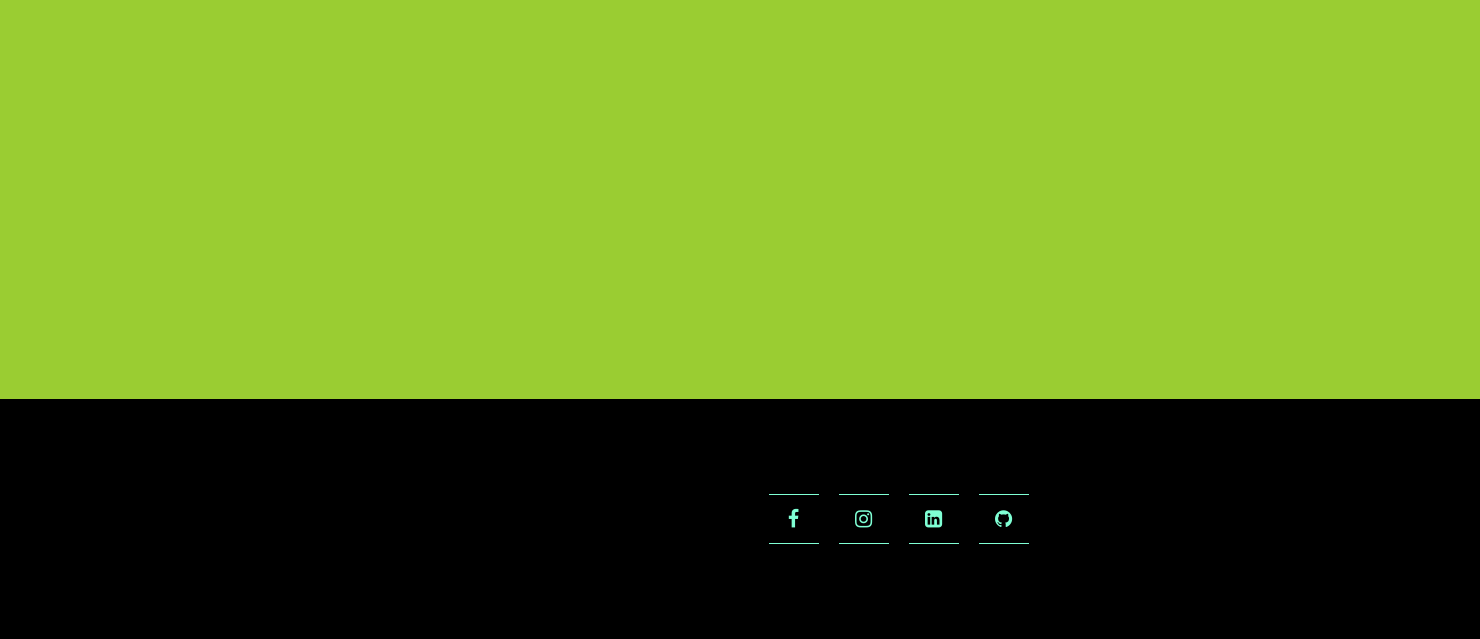
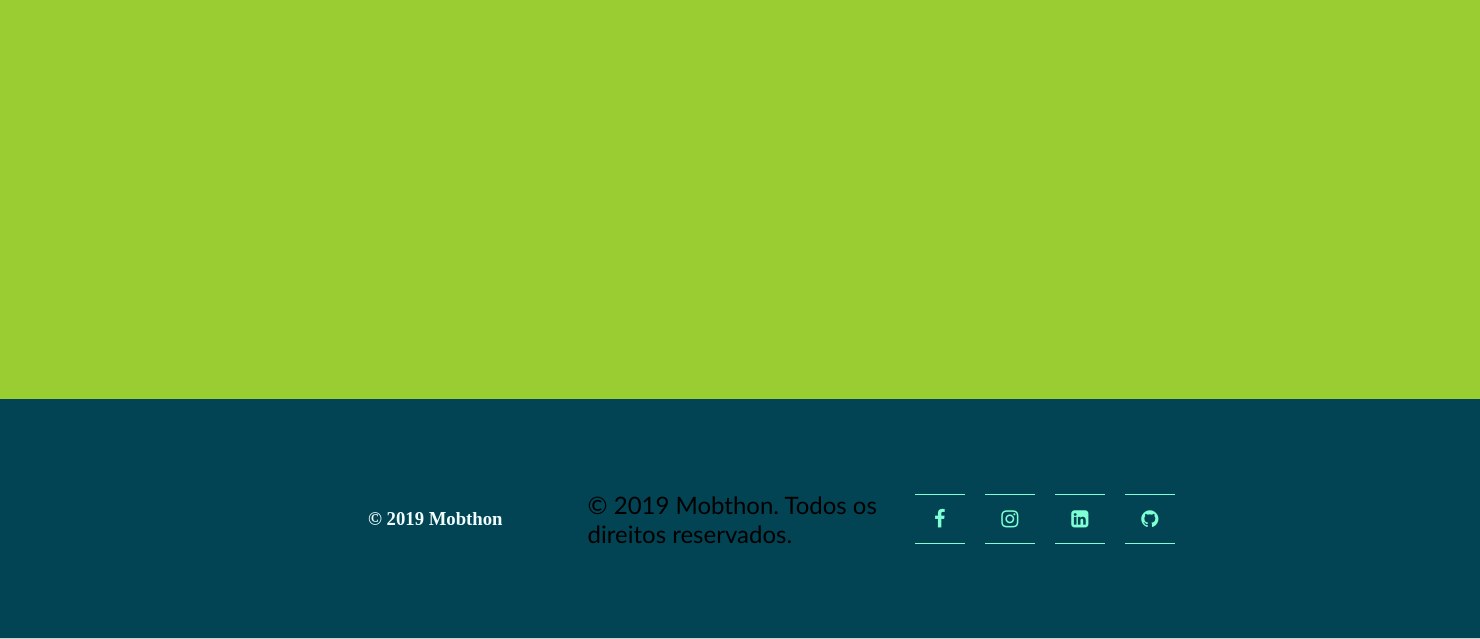
Before and after one commit to JohnWill34/mobthonteste, a Django app: page / in a window 1480 px wide. Shown: the part 2001-2640 px from the top of the page. Run offline with Django 3.2, Linux system fonts and the light colour scheme; some libraries are stand-ins or nearby versions.

Commit message:
teste1.5.3

```diff
--- a/app/static/css/style.css
+++ b/app/static/css/style.css
@@ -42,7 +42,7 @@ article{                                                           /*  Definindo
 
 footer{                                                            /*  Definindo o header do grid  */
     grid-area: footer;
-    background-color: black;
+    background-color: #024454;
 }
 
 /* <><><><><><><><><><><><><><><><<><><><>  HEADER  <><><><><><><><><><><><><><><><><><><><><><><><><><><><><><> */
@@ -257,10 +257,17 @@ footer{
     display: flex;
     align-items: center;
     justify-content: center;
+    border-bottom: 1px solid rgb(209,209,209);
 }
 
-.footerSocial, .footerInfo{
-    width: 45%;
+.footerMom{
+    display: flex;
+    align-items: center;
+    justify-content: space-around;
+}
+
+.footerSocial, .footerInfo, .footerCopyright{
+    width: 33.33%;
     height: 100%;
     display: flex;
     justify-content: center;
@@ -273,6 +280,12 @@ footer{
     justify-content: center;
 }
 
+.footerInfo h3{
+    color: azure;
+}
+
+/* FOOTER --> social --> (tudo) */
+
 footer div ul{
     /* position: absolute;
     top: 50%;
@@ -283,6 +296,7 @@ footer div ul{
     /* transform: translate(-40%,-40%); */
     margin: 0;
     padding: 0;
+    list-style: none;
 }
 
 footer div ul li a{
--- a/app/templates/index.html
+++ b/app/templates/index.html
@@ -67,9 +67,16 @@ Hypertext Markup Language que, traduzido para o português, significa Linguagem
     </div>
 </aside>
 <footer>
+    <div class="footerMom">
+
         <div class="footerInfo">
-        <p>AAAAAAAAAAAAAAAAAAAAAAAAAAAAAAAAAAAAAAAAAAAAAAAAAAAAAAAAAAAAAAAAAA</p>
+            <h3>© 2019 Mobthon </h3>
         </div>
+
+        <div class="footerCopyright">
+            <p id="copyright"> © 2019 Mobthon. Todos os direitos reservados.</p>
+        </div>
+
         <div class="footerSocial">
             <ul>
                 <li>
```
Also changed, not shown: other parts of app/static/css/style.css (+2 -1 lines), other parts of app/templates/index.html (+7 -5 lines). Lines whose indentation alone changed are shown as unchanged.
